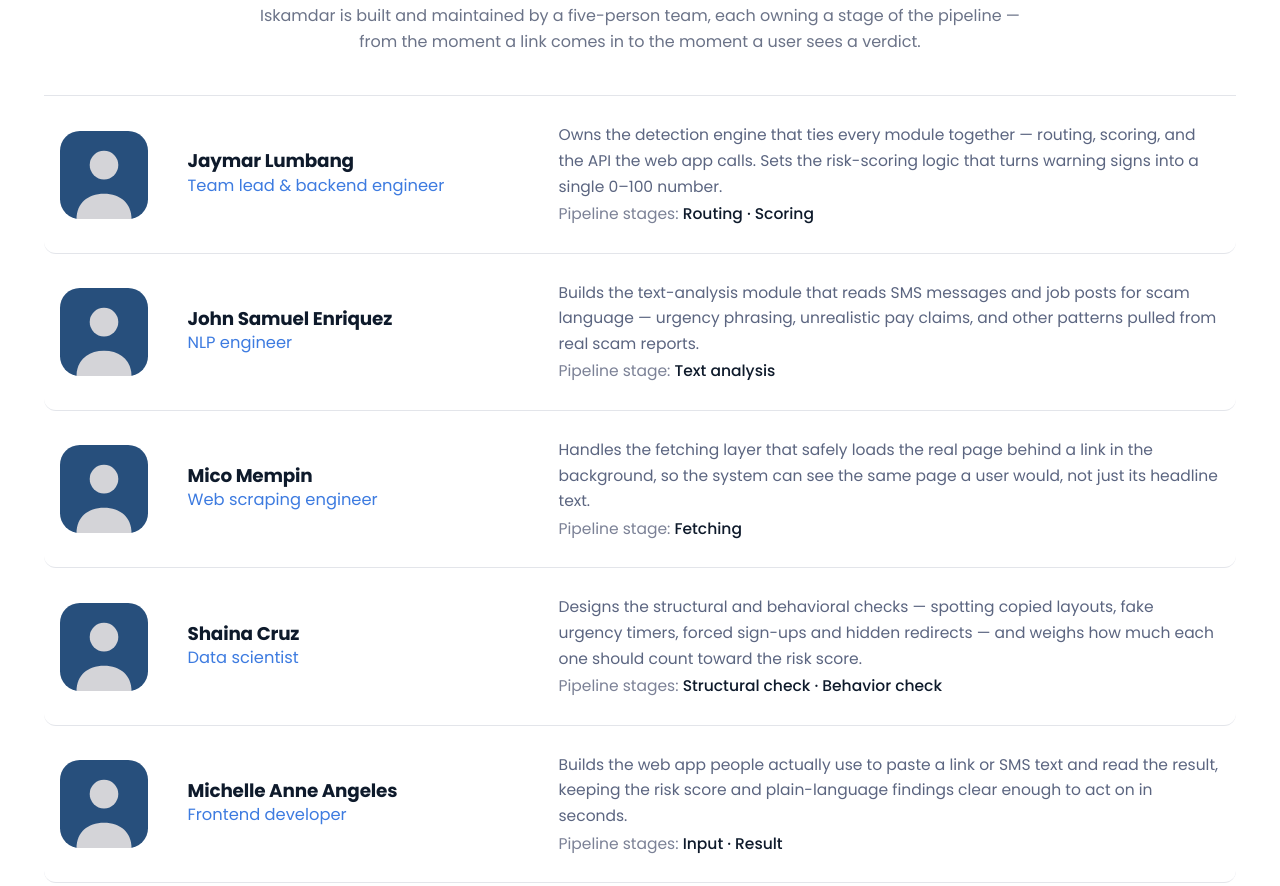
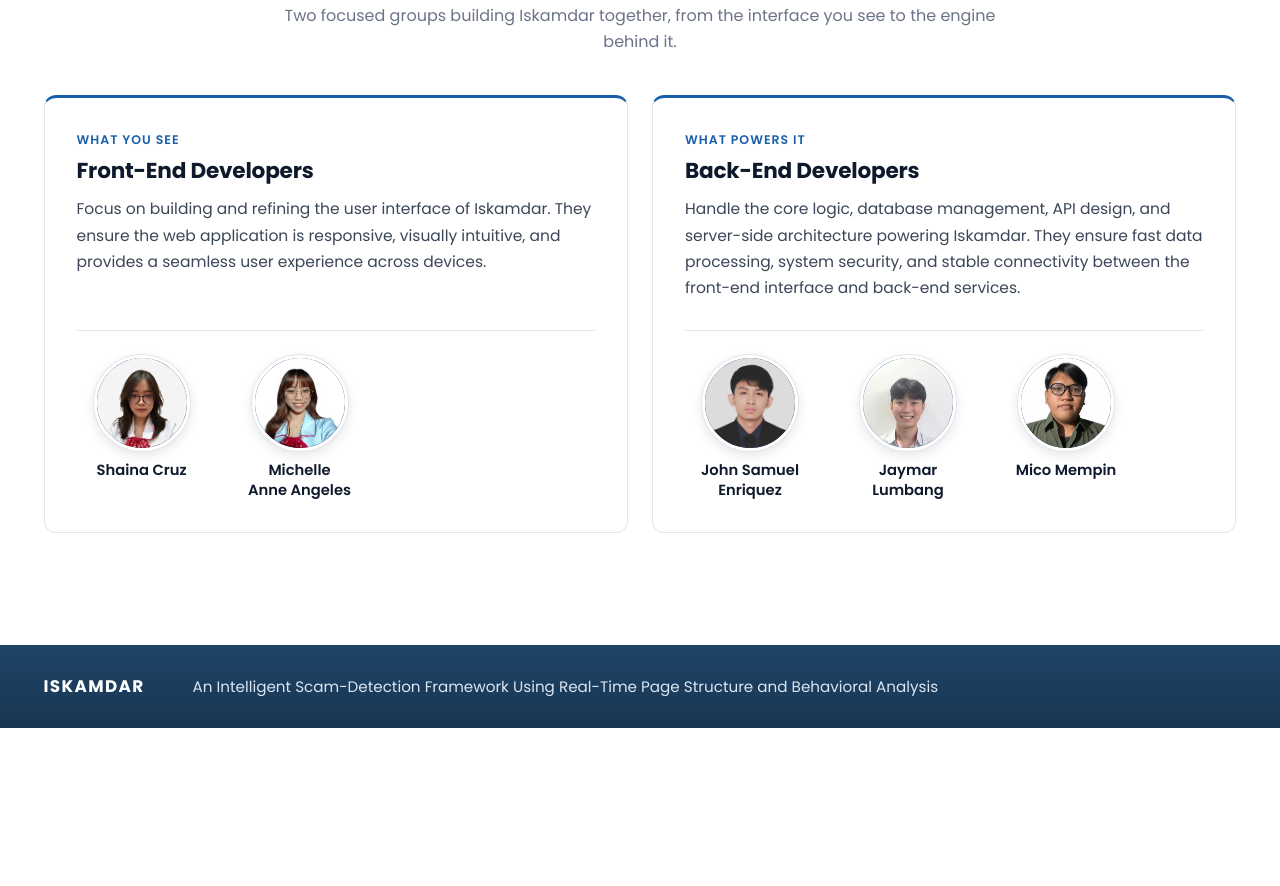
Before and after one commit to jaymarkiel-lumbang/ISKAMDAR, a plain HTML site: page WEB/about.html in a window 1280 px wide. Shown: the part 2249-3135 px from the top of the page. After the commit the page ends 2977 px from the top, so only its background shows below. Drawn offline with Linux system fonts and the light colour scheme.

Commit message:
feat(about): redesign team section with front-end/back-end squads and developer photos

```diff
--- a/WEB/about.html
+++ b/WEB/about.html
@@ -233,66 +233,30 @@
 
       <section class="container team" aria-labelledby="team-title">
         <h2 class="section-title" id="team-title">Five developers, one detection engine</h2>
-        <p class="team__lead">Iskamdar is built and maintained by a five-person team, each owning a stage of the pipeline &mdash; from the moment a link comes in to the moment a user sees a verdict.</p>
+        <p class="team__lead">Two focused groups building Iskamdar together, from the interface you see to the engine behind it.</p>
 
-        <!-- TODO: replace each "Name" with the team member's real name. -->
-        <ul class="team__list">
-          <li class="member">
-            <svg class="member__avatar" role="img" aria-label="Profile photo placeholder"><use href="#i-avatar"/></svg>
-            <div class="member__who">
-              <h3>Jaymar Lumbang</h3>
-              <p>Team lead &amp; backend engineer</p>
-            </div>
-            <div class="member__what">
-              <p>Owns the detection engine that ties every module together &mdash; routing, scoring, and the API the web app calls. Sets the risk-scoring logic that turns warning signs into a single 0&ndash;100 number.</p>
-              <p class="member__stages">Pipeline stages: <strong>Routing &middot; Scoring</strong></p>
-            </div>
-          </li>
-          <li class="member">
-            <svg class="member__avatar" role="img" aria-label="Profile photo placeholder"><use href="#i-avatar"/></svg>
-            <div class="member__who">
-              <h3>John Samuel Enriquez</h3>
-              <p>NLP engineer</p>
-            </div>
-            <div class="member__what">
-              <p>Builds the text-analysis module that reads SMS messages and job posts for scam language &mdash; urgency phrasing, unrealistic pay claims, and other patterns pulled from real scam reports.</p>
-              <p class="member__stages">Pipeline stage: <strong>Text analysis</strong></p>
-            </div>
-          </li>
-          <li class="member">
-            <svg class="member__avatar" role="img" aria-label="Profile photo placeholder"><use href="#i-avatar"/></svg>
-            <div class="member__who">
-              <h3>Mico Mempin</h3>
-              <p>Web scraping engineer</p>
-            </div>
-            <div class="member__what">
-              <p>Handles the fetching layer that safely loads the real page behind a link in the background, so the system can see the same page a user would, not just its headline text.</p>
-              <p class="member__stages">Pipeline stage: <strong>Fetching</strong></p>
-            </div>
-          </li>
-          <li class="member">
-            <svg class="member__avatar" role="img" aria-label="Profile photo placeholder"><use href="#i-avatar"/></svg>
-            <div class="member__who">
-              <h3>Shaina Cruz</h3>
-              <p>Data scientist</p>
-            </div>
-            <div class="member__what">
-              <p>Designs the structural and behavioral checks &mdash; spotting copied layouts, fake urgency timers, forced sign-ups and hidden redirects &mdash; and weighs how much each one should count toward the risk score.</p>
-              <p class="member__stages">Pipeline stages: <strong>Structural check &middot; Behavior check</strong></p>
-            </div>
-          </li>
-          <li class="member">
-            <svg class="member__avatar" role="img" aria-label="Profile photo placeholder"><use href="#i-avatar"/></svg>
-            <div class="member__who">
-              <h3>Michelle Anne Angeles</h3>
-              <p>Frontend developer</p>
-            </div>
-            <div class="member__what">
-              <p>Builds the web app people actually use to paste a link or SMS text and read the result, keeping the risk score and plain-language findings clear enough to act on in seconds.</p>
-              <p class="member__stages">Pipeline stages: <strong>Input &middot; Result</strong></p>
-            </div>
-          </li>
-        </ul>
+        <div class="team__grid">
+          <article class="squad" aria-labelledby="squad-fe">
+            <p class="squad__tag">What you see</p>
+            <h3 class="squad__title" id="squad-fe">Front-End Developers</h3>
+            <p class="squad__desc">Focus on building and refining the user interface of Iskamdar. They ensure the web application is responsive, visually intuitive, and provides a seamless user experience across devices.</p>
+            <ul class="squad__people">
+              <li class="person"><span class="person__photo" data-photo="shaina"><span class="person__initial" aria-hidden="true">S</span></span><span class="person__name">Shaina Cruz</span></li>
+              <li class="person"><span class="person__photo" data-photo="michelle"><span class="person__initial" aria-hidden="true">M</span></span><span class="person__name">Michelle Anne Angeles</span></li>
+            </ul>
+          </article>
+
+          <article class="squad" aria-labelledby="squad-be">
+            <p class="squad__tag">What powers it</p>
+            <h3 class="squad__title" id="squad-be">Back-End Developers</h3>
+            <p class="squad__desc">Handle the core logic, database management, API design, and server-side architecture powering Iskamdar. They ensure fast data processing, system security, and stable connectivity between the front-end interface and back-end services.</p>
+            <ul class="squad__people">
+              <li class="person"><span class="person__photo" data-photo="sam"><span class="person__initial" aria-hidden="true">S</span></span><span class="person__name">John Samuel Enriquez</span></li>
+              <li class="person"><span class="person__photo" data-photo="jaymar"><span class="person__initial" aria-hidden="true">J</span></span><span class="person__name">Jaymar Lumbang</span></li>
+              <li class="person"><span class="person__photo" data-photo="mico"><span class="person__initial" aria-hidden="true">M</span></span><span class="person__name">Mico Mempin</span></li>
+            </ul>
+          </article>
+        </div>
       </section>
     </section>
   </main>
@@ -318,5 +282,17 @@
 
   <script src="textmodel.js"></script>
   <script src="script.js"></script>
+  <script>
+    /* Team photos: drop sam.jpg, jaymar.jpg, mico.jpg, shaina.jpg, michelle.jpg (.jpg/.jpeg/.png/.webp) into images/team/ */
+    document.querySelectorAll('[data-photo]').forEach(function (box) {
+      var exts = ['jpg', 'jpeg', 'png', 'webp'], i = 0;
+      var img = new Image();
+      img.alt = '';
+      img.decoding = 'async';
+      img.onload = function () { box.appendChild(img); box.classList.add('has-photo'); };
+      img.onerror = function () { if (++i < exts.length) img.src = 'images/team/' + box.dataset.photo + '.' + exts[i]; };
+      img.src = 'images/team/' + box.dataset.photo + '.' + exts[0];
+    });
+  </script>
 </body>
 </html>
--- a/WEB/style.css
+++ b/WEB/style.css
@@ -1685,3 +1685,19 @@ body[data-page="report"] #report-empty {
     transition-duration: 0.01ms !important;
   }
 }
+
+/* ---- Team: two squads ---- */
+.team__grid { display: grid; grid-template-columns: repeat(2, minmax(0, 1fr)); gap: 24px; align-items: stretch; }
+.squad { display: flex; flex-direction: column; padding: 32px; background: var(--white); border: 1px solid var(--line); border-top: 3px solid var(--blue); border-radius: var(--radius-sm); }
+.squad__tag { margin: 0 0 8px; font-size: 0.78rem; font-weight: 600; letter-spacing: 0.08em; text-transform: uppercase; color: var(--blue); }
+.squad__title { margin: 0 0 12px; font-size: 1.35rem; font-weight: 700; color: var(--ink); }
+.squad__desc { margin: 0 0 28px; font-size: 0.97rem; line-height: 1.7; color: var(--ink-soft); }
+.squad__people { display: flex; flex-wrap: wrap; gap: 28px; margin: auto 0 0; padding: 24px 0 0; list-style: none; border-top: 1px solid var(--line); }
+.person { display: flex; flex-direction: column; align-items: center; gap: 10px; width: 130px; text-align: center; }
+.person__photo { position: relative; display: grid; place-items: center; width: 96px; height: 96px; overflow: hidden; background: var(--steel); border: 3px solid var(--white); border-radius: 50%; box-shadow: 0 0 0 1px var(--line), 0 4px 12px rgba(14, 26, 43, 0.12); }
+.person__photo img { position: absolute; inset: 0; width: 100%; height: 100%; object-fit: cover; object-position: center 20%; }
+.person__initial { font-size: 2rem; font-weight: 600; color: #fff; }
+.person__name { font-size: 0.92rem; font-weight: 600; line-height: 1.35; color: var(--ink); text-wrap: balance; }@media (max-width: 760px) {
+  .team__grid { grid-template-columns: 1fr; }
+  .squad { padding: 24px; }
+}
```
Also changed, not shown: WEB/images/team/jaymar.jpeg (added), WEB/images/team/michelle.png (added), WEB/images/team/mico.png (added), WEB/images/team/sam.jpg (added), WEB/images/team/shaina.png (added).
